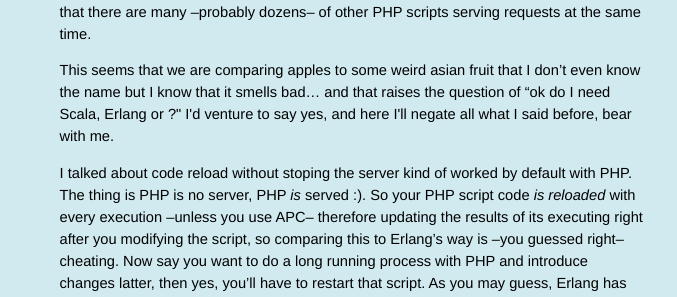
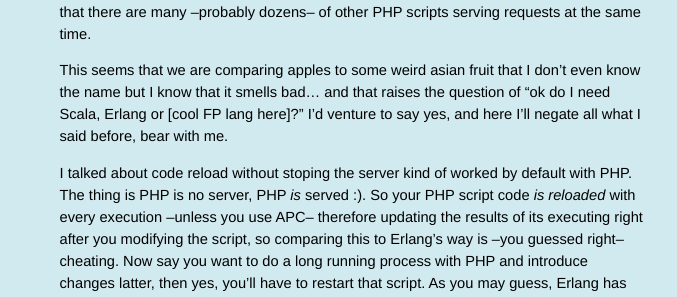
Before and after one commit to videlalvaro/videlalvaro.github.io, a Jekyll site: the page built from _posts/2010-11-20-reply-to-scala-is-easier-than-php.md, in a window 1280 px wide. Shown: the part 1148-1445 px from the top of the page, without its empty margins (287-964 px from the left). Built offline with Jekyll 4.4.1, drawn with Linux system fonts in a browser that asks for light colours; comment, search, counter and statistics services are not loaded.

Commit message:
fix formatting

```diff
--- a/_posts/2010-11-20-reply-to-scala-is-easier-than-php.md
+++ b/_posts/2010-11-20-reply-to-scala-is-easier-than-php.md
@@ -27,7 +27,7 @@
 
 What about _shared state_? When you call a PHP script it will load into memory all the configuration and things that make up the process state –extensions for example–, will process the request and then will cleanup and shutdown. Of course there's shared state in the programming model of PHP, but each PHP script running on the server has no idea that there are many –probably dozens– of other PHP scripts serving requests at the same time.
 
-This seems that we are comparing apples to some weird asian fruit that I don't even know the name but I know that it smells bad… and that raises the question of "ok do I need Scala, Erlang or <cool FP lang here>?" I'd venture to say yes, and here I'll negate all what I said before, bear with me.
+This seems that we are comparing apples to some weird asian fruit that I don't even know the name but I know that it smells bad… and that raises the question of "ok do I need Scala, Erlang or [cool FP lang here]?" I'd venture to say yes, and here I'll negate all what I said before, bear with me.
 
 I talked about code reload without stoping the server kind of worked by default with PHP. The thing is PHP is no server, PHP *is* served :). So your PHP script code *is reloaded* with every execution –unless you use APC– therefore updating the results of its executing right after you modifying the script, so comparing this to Erlang's way is –you guessed right– cheating. Now say you want to do a long running process with PHP and introduce changes latter, then yes, you'll have to restart that script. As you may guess, Erlang has an advantage here. Of course the average PHP user that is using the language for creating web pages won't care.
 
```
